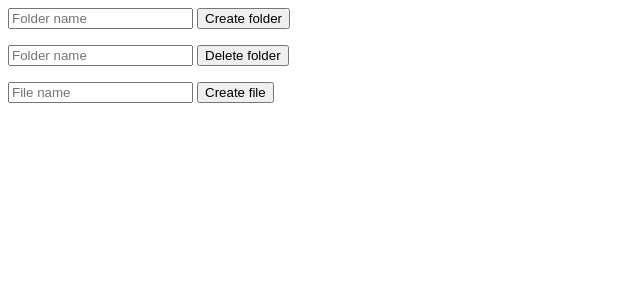
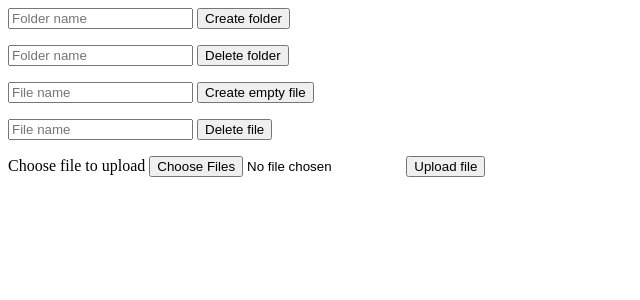
Before and after one commit to Nnigmat/my_first_ds_project, a Flask app: page /dirs/ in a window 1280 px wide. Shown: the top 300 px of the page, without its empty margins (0-640 px from the left). Run offline with Flask 2, Linux system fonts and the light colour scheme; data that the repository does not hold is empty.

Commit message:
Add file operations

```diff
--- a/nameserver/app.py
+++ b/nameserver/app.py
@@ -1,5 +1,6 @@
 from flask import Flask, render_template, request, redirect, url_for, flash, jsonify
 from db import Files
+import requests as r
 
 app = Flask(__name__)
 db_name = 'db'
@@ -31,26 +32,25 @@ def dirs(path):
 
     if request.method == 'GET':
         d, f = files.items_in_folder(path)
-
         return render_template('dirs.html', dirs=d, files=f, path=path, prev=prev)
     else:
+        location = request.form['path']
         d_name = request.form['dir_name']
-        location = request.form['path']
-        print(location)
         d_path = f'{location}{d_name}/'
-        print(d_path)
 
         if request.form['method'] == 'PUT':
             if not files.exists(d_path):
                 files.add(d_path)
-        else:
+                # send created folder to server
+        elif request.form['method'] == 'DELETE':
             if files.exists(d_path):
                 files.del_file(d_path)
+                # send deleted folder to server
         return redirect(f'/dirs{d_path}')
 
 
 @app.route('/file/', methods=['GET', 'POST'], defaults={'path': ''})
-@app.route('/file/<path:path>', methods=['GET', 'POST', 'DELETE'])
+@app.route('/file/<path:path>', methods=['GET', 'POST'])
 def file(path):
     '''
     GET:
@@ -58,32 +58,33 @@ def file(path):
 
     POST:
         Upload file to given path or create new empty one
-
-    DELETE:
-        Delete file at given path
+        Delete file
     '''
 
     if request.method == 'GET':
         # Should return list of availagle ip addresses to user
         return jsonify(ips=['127.0.0.1'], ports=['5000'])
     elif request.method == 'POST':
-        '''
-        if 'file' not in request.files:
-            flash('No file part')
-            return redirect(request.url)
+        location = request.form['path']
+        f_name = request.form['file_name']
+        f_path = f'{location}{f_name}/'
 
-        f = request.files['file']
-        if f.filename == '':
-            flash('No selected file')
-            return rederect(requeest.url)
-
-        if f and allowed_file(f.filename):
-            pass
-        '''
-        pass
-    elif request.method == 'DELETE':
-        pass
-
+        if request.form['method'] == 'UPLOAD':
+            if 'file' not in request.files:
+                flash('No file part')
+                return redirect(request.url)
+            f = request.files['file']
+            if f.filename == '':
+                flash('No selected file')
+                return rederect(requeest.url)
+            # Need to implement sending to cluster
+            r.post('url' ,f.read())
+        elif request.form['method'] == 'CREATE':
+            if not files.exists(f_path):
+                files.add(f_path)
+        elif request.form['method'] == 'DELETE':
+            if files.exists(f_path):
+                files.del_file(f_path)
     return path
 
 
--- a/nameserver/db.py
+++ b/nameserver/db.py
@@ -63,9 +63,12 @@ class Files():
             else:
                 files.add(tmps[0])
 
-        return (set(folders), set(files))
+        return (sorted(folders), sorted(files))
 
     def drop_table(self):
+        '''
+        Drop table
+        '''
         self.db.deldb()
         os.remove(self.name)
         self.is_exist = False
--- a/nameserver/templates/dirs.html
+++ b/nameserver/templates/dirs.html
@@ -8,6 +8,7 @@
     {% endif %}
 {% endwith %}
 
+<!-- Dir controls -->
 <form method="POST" action="/dirs/">
     <input type="text" name="dir_name" placeholder="Folder name" />
     <input type="hidden" name="method" value="PUT" />
@@ -20,11 +21,29 @@
     <input type="hidden" name="path" value="{{path}}" />
     <input type="submit" value="Delete folder" />
 </form>
+
+<!-- File controls -->
 <form method="POST" action="/file/">
     <input type="text" name="file_name" placeholder="File name" />
     <input type="hidden" name="path" value="{{path}}" />
-    <input type="submit" value="Create file" />
+    <input type="hidden" name="method" value="CREATE" />
+    <input type="submit" value="Create empty file" />
 </form>
+<form method="POST" action="/file/">
+    <input type="text" name="file_name" placeholder="File name" />
+    <input type="hidden" name="path" value="{{path}}" />
+    <input type="hidden" name="method" value="DELETE" />
+    <input type="submit" value="Delete file" />
+</form>
+<form method="POST" action="/file/" enctype="multipart/form-data">
+    <label for="file">Choose file to upload</label>
+    <input type="hidden" name="path" value="{{path}}" />
+    <input type="hidden" name="method" value="UPLOAD" />
+    <input type="file" id="file" name="file" multiple>
+    <input type="submit" value="Upload file" />
+</form>
+
+<!-- Dirs and files -->
 <ul>
     {% if path != '/' %}
     <a href="{{'/dirs' + prev}}"><li> .. </li></a>
```
Also changed, not shown: 3 other files.
